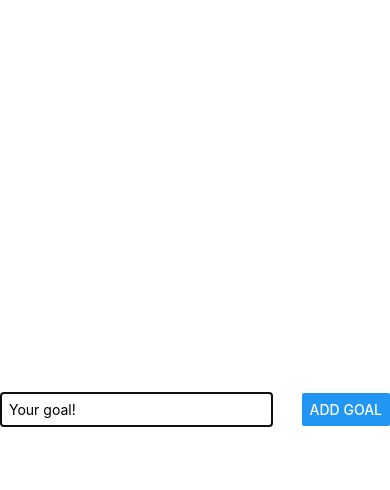
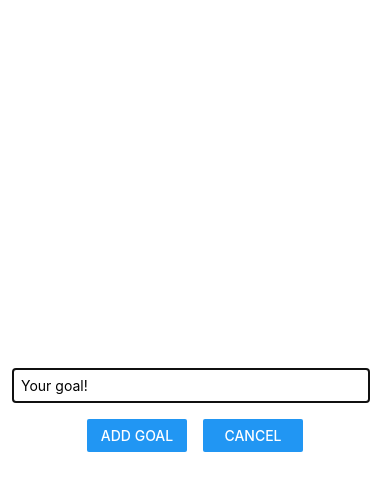
Before and after one commit to maurosterpin/Goals_app, a React Native app: screen / in a window 390 px wide. Both pictures are taken after a click on the button "ADD NEW GOAL". Shown: the top 490 px of the page. Built offline with nearby package versions, Linux system fonts and the light colour scheme.

Commit message:
Modal Style

```diff
--- a/components/GoalInput.js
+++ b/components/GoalInput.js
@@ -19,7 +19,14 @@
           onChangeText={goalInputHandler}
           value={enteredGoalText}
         />
-        <Button title="Add goal" onPress={addGoalHandler} />
+        <View style={styles.buttonContainer}>
+          <View style={styles.button}>
+            <Button title="Add goal" onPress={addGoalHandler} />
+          </View>
+          <View style={styles.button}>
+            <Button title="Cancel" onPress={addGoalHandler} />
+          </View>
+        </View>
       </View>
     </Modal>
   );
@@ -28,19 +35,27 @@
 const styles = StyleSheet.create({
   inputContainer: {
     flex: 1,
-    flexDirection: "row",
-    justifyContent: "space-between",
+    justifyContent: "center",
     alignItems: "center",
     marginBottom: 24,
     borderBottomWidth: 1,
     borderBottomColor: "#cccccc",
+    padding: 16,
   },
   textInput: {
     borderWidth: 1,
     borderColor: "#cccccc",
-    width: "70%",
+    width: "100%",
     marginRight: 8,
     padding: 8,
+  },
+  buttonContainer: {
+    flexDirection: "row",
+    marginTop: 16,
+  },
+  button: {
+    width: 100,
+    marginHorizontal: 8,
   },
 });
 
```
